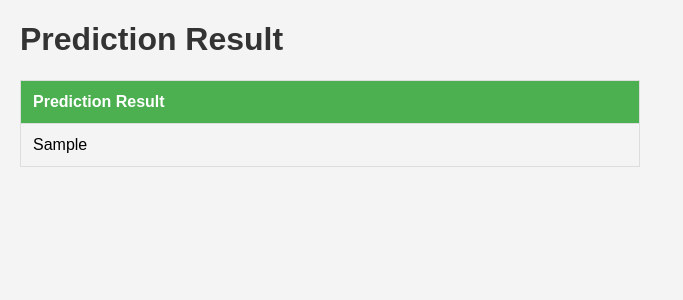
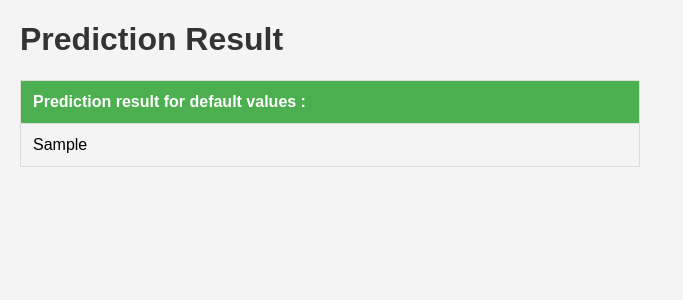
Before and after one commit to karima-ELMAJDOUB/docker-jenkins-flask, a Flask app: template templates/result.html in a window 1280 px wide. Shown: the top 300 px of the page, without its empty margins (0-683 px from the left). Run offline with Flask 3, Linux system fonts and the light colour scheme; the template is opened without the code that fills it: most values are stand-ins (such as "Sample title", 1, 10 or a date in 2020); parts of the project's set-up code (start-up, migrations or seed data) failed here and were passed over.

Commit message:
first commit

```diff
--- a/templates/result.html
+++ b/templates/result.html
@@ -34,7 +34,7 @@
     <h1>Prediction Result</h1>
     <table>
         <tr>
-            <th>Prediction Result</th>
+            <th>Prediction result for default values : </th>
         </tr>
         <tr>
             <td>{{ prediction_result }}</td>
```
